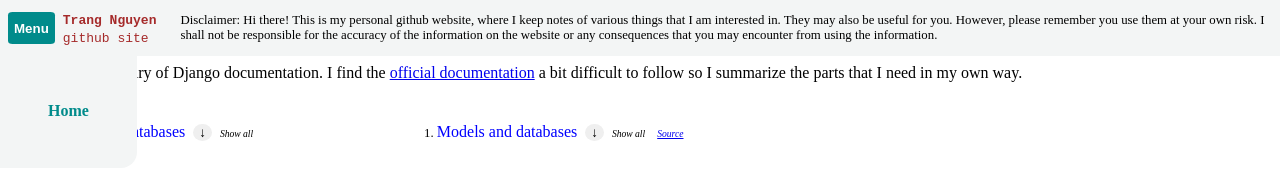
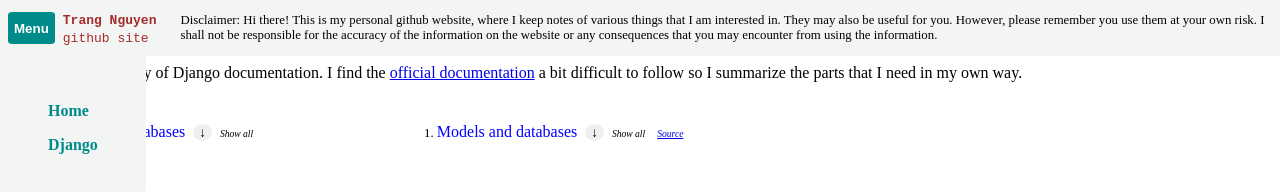
Before and after one commit to trangthnguyen/trangnguyen.github.io, a plain HTML site: page django/index.html in a window 1280 px wide. Both pictures are taken after a click on the button "Menu". Drawn offline with Linux system fonts and the light colour scheme.

Commit message:
Add Django to menu

```diff
--- a/django/index.html
+++ b/django/index.html
@@ -19,7 +19,8 @@
                 </div>
 
                 <div id="menu">
-                    <a href="https://trangthnguyen.github.io/">Home</a>
+                    <a href="https://trangthnguyen.github.io/" id="home">Home</a>
+                    <a href="https://trangthnguyen.github.io/django/">Django</a>
                 </div>
 
                 <div id="sitename">
--- a/style.css
+++ b/style.css
@@ -50,7 +50,12 @@ header p {
     border-bottom-right-radius: 1rem;
 }
 
+#menu #home {
+    margin-bottom: 1rem;
+}
+
 #menu a {
+    display: block;
     text-decoration: none;
     color: darkcyan;
     font-weight: 600;
```
Also changed, not shown: index.html (+2 -1 lines).
